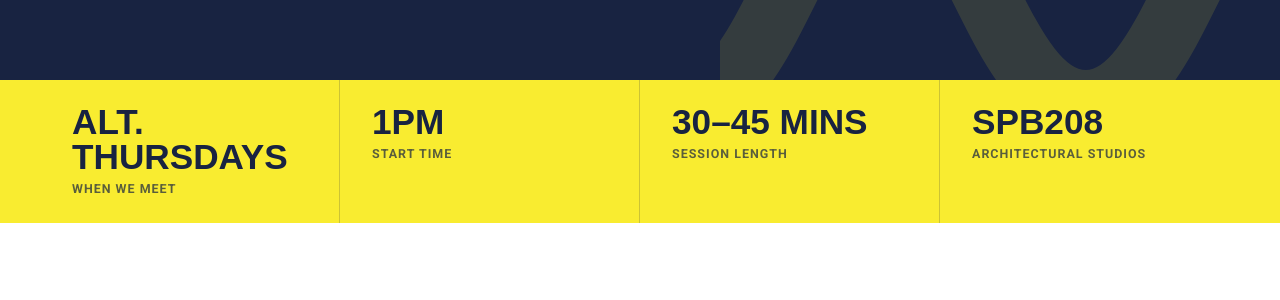
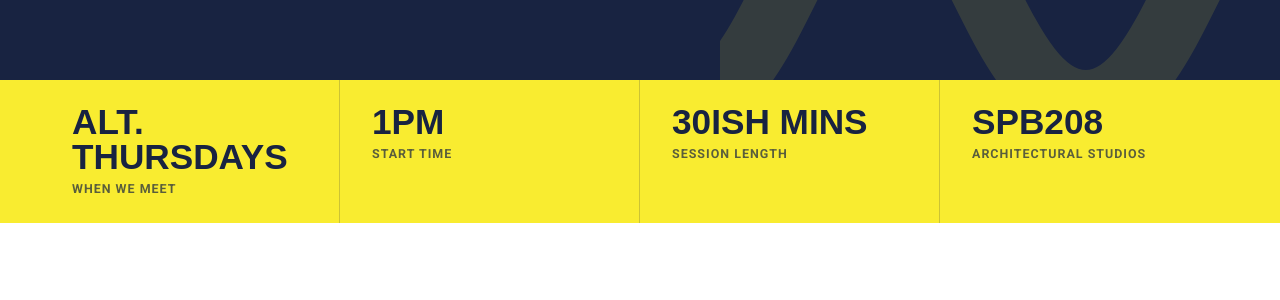
Before and after one commit to wlvarch-ai/wlvarch-ai.github.io, a Jekyll site: the page built from index.html, in a window 1280 px wide and 900 px high, scrolled down 400 px. Shown: the part 158-458 px from the top of the window. Built offline with Jekyll 4.4.1, drawn with Linux system fonts in a browser that asks for light colours; some web fonts are replaced.

Commit message:
Update meeting duration to '30ish mins'

```diff
--- a/_config.yml
+++ b/_config.yml
@@ -19,7 +19,7 @@ baseurl: ""
 club:
   meeting_day: "Alt. Thursdays"
   meeting_time: "1pm"
-  duration: "30–45 mins"
+  duration: "30ish mins"
   meeting_room: "SPB208"
   meeting_room_name: "Architectural Studios"
   contact_email: ""           # optional; leave blank to hide
```
